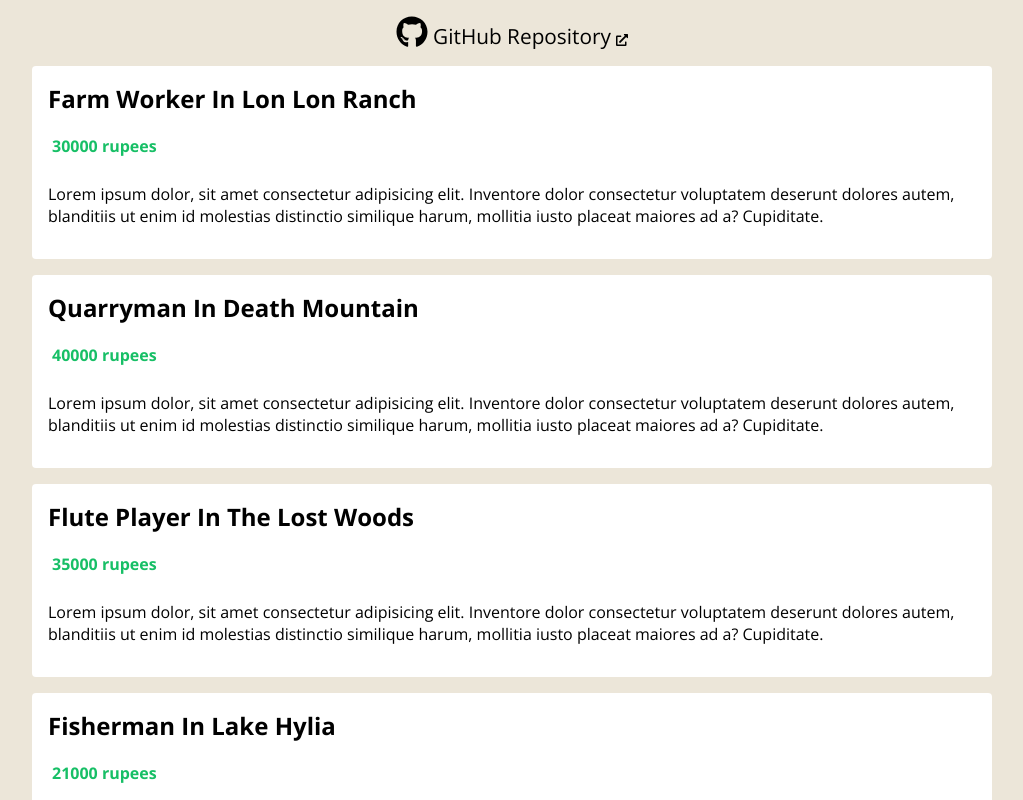
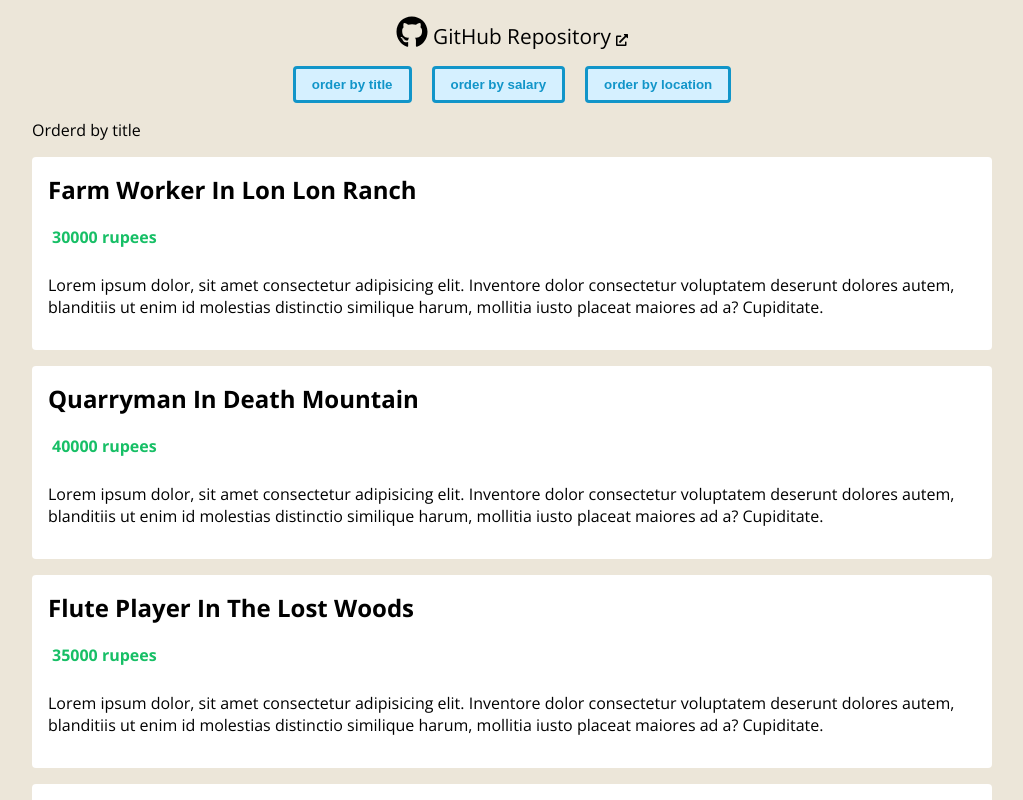
Before and after one commit to toshi-ue/vue_with_typescript, a Vue app: page / in a window 1280 px wide. Shown: the top 800 px of the page, without its empty margins (128-1151 px from the left). Built offline with nearby package versions, Linux system fonts and the light colour scheme.

Commit message:
update: 各項目の並べ替え用のボタンを表示、オーダーの種類をtypescriptで定義

```diff
--- a/src/App.vue
+++ b/src/App.vue
@@ -1,6 +1,7 @@
 <template>
   <div class="app">
-    <p style="text-align: center; margin-bottom: 0">
+    <header>
+      <p style="text-align: center">
         <a
           id="github-link"
           href="https://github.com/toshi-ue/vue_with_typescript"
@@ -12,13 +13,18 @@
           <font-awesome-icon :icon="['fa', 'external-link-alt']" size="xs" />
         </a>
       </p>
-    <JobList :jobs="jobs" />
+      <button @click="handleClick('title')">order by title</button>
+      <button @click="handleClick('salary')">order by salary</button>
+      <button @click="handleClick('location')">order by location</button>
+    </header>
+    <JobList :jobs="jobs" :order="order" />
   </div>
 </template>
 
 <script lang="ts">
 import { defineComponent, reactive, ref, toRefs } from "vue";
 import Job from "./types/job";
+import OrderTerm from "./types/OrderTerm";
 import JobList from "./components/JobList.vue";
 
 export default defineComponent({
@@ -53,12 +59,34 @@
       },
     ]);
 
-    return { jobs };
+    const order = ref<OrderTerm>("title");
+
+    const handleClick = (term: OrderTerm) => {
+      order.value = term;
+    };
+
+    return { jobs, handleClick, order };
   },
 });
 </script>
 
 <style>
+header {
+  text-align: center;
+}
+header .order {
+  margin-top: 20px;
+}
+button {
+  margin: 0 10px;
+  color: #1195c9;
+  border: 3px solid #1195c9;
+  background: #d5f0ff;
+  padding: 8px 16px;
+  border-radius: 4px;
+  cursor: pointer;
+  font-weight: bold;
+}
 #github-link {
   color: black;
   text-decoration: none;
--- a/src/components/JobList.vue
+++ b/src/components/JobList.vue
@@ -1,5 +1,6 @@
 <template>
   <div class="job-list">
+    <p>Orderd by {{ order }}</p>
     <ul>
       <li v-for="job in jobs" :key="job.id">
         <h2>{{ job.title }} in {{ job.location }}</h2>
@@ -22,6 +23,7 @@
 <script lang="ts">
 import { defineComponent, PropType } from "vue";
 import Job from "@/types/job";
+import OrderTerm from "@/types/OrderTerm";
 
 export default defineComponent({
   // props: ['jobs']
@@ -29,6 +31,10 @@
     jobs: {
       required: true,
       type: Array as PropType<Job[]>,
+    },
+    order: {
+      required: true,
+      type: String as PropType<OrderTerm>,
     },
   },
 });
--- /dev/null
+++ b/src/types/OrderTerm.ts
@@ -0,0 +1,3 @@
+type OrderTerm = 'location' | 'title' | 'salary'
+
+export default OrderTerm
```
Lines whose indentation alone changed are shown as unchanged.
